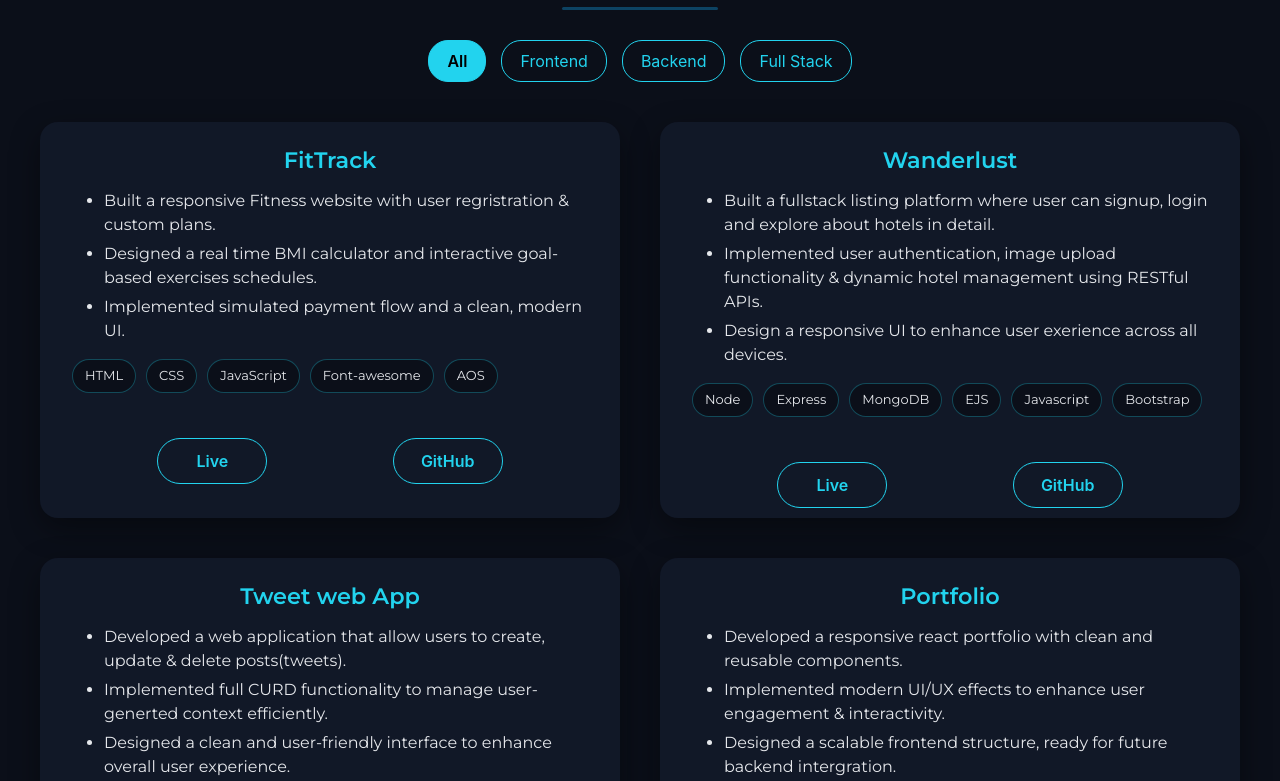
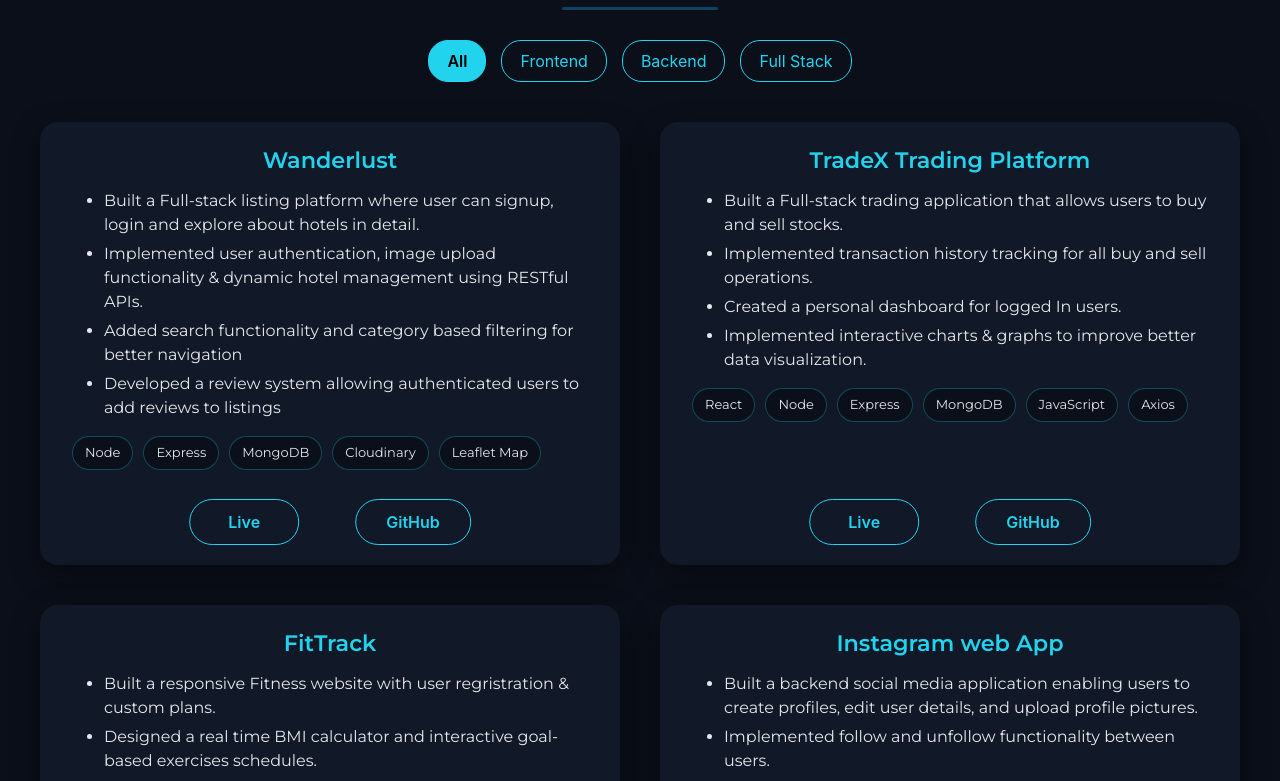
Before and after one commit to amankumawat06/Aman-Portfolio, a React (Create React App) app: page / in a window 1280 px wide. Shown: the part 992-1773 px from the top of the page. Built offline with nearby package versions, Linux system fonts and the light colour scheme; a web font is replaced by a local one.

Commit message:
Update projects

```diff
--- a/src/components/Certificates.jsx
+++ b/src/components/Certificates.jsx
@@ -24,7 +24,6 @@ const Certificates = () => {
         <h1 className="mb-5 titleLine" style={{color:"#E5E7EB"}}>Certificates</h1>
       </div>
 
-      {/* CERTIFICATES LIST */}
       <div className="certificates">
         {allCertificates.map((certificate, idx) => (
           <div className="certificate" key={idx}>
--- a/src/components/Dashboard.jsx
+++ b/src/components/Dashboard.jsx
@@ -8,15 +8,12 @@ const Dashboard = () => {
   const navigate = useNavigate();
   return (
     <section className="hero-section" id="about">
-      {/* ABOUT HEADING */}
       <div className="about-heading">
         <h2 className="titleLine">About</h2>
         {/* <div className="about-line"></div> */}
       </div>
 
-      {/* HERO CONTENT */}
       <div className="hero-container">
-        {/* LEFT */}
         <div className="hero-left">
           <span className="hero-badge">👋 Hii, I'm Aman kumawat</span>
 
@@ -25,13 +22,13 @@ const Dashboard = () => {
           </h1>
 
           <p className="hero-subtitle">
-            I'm a BCA graduate. Currently, I'm working as a Full stack developer Intern at webMobi360 <br />
+            BCA graduate from Apex university, focused on building real wrold full stack application <br />
             <div
               className="knowMore mt-2"
               // onClick={() => navigate("/moreAboutMe")}
             >
               <Link to="/moreAboutMe" className="knowMore-link" target="_blank" rel="noopener noreferrer">
-                know more About me...
+                know more about me...
               </Link>
             </div>
           </p>
@@ -53,7 +50,6 @@ const Dashboard = () => {
           </div>
         </div>
 
-        {/* Right Panel */}
         <div className="hero-right">
           <div className="image-glow"></div>
           <img
@@ -74,7 +70,7 @@ const Dashboard = () => {
           <FaLinkedin className="social-icon lin" />
         </a>
         <a href="https://github.com/amankumawat06?tab=repositories" target="_blank" className="icon github">
-          <FaGithub className="social-icon github"/>
+          <FaGithub className="social-icon githu"/>
         </a>
       </div>
     </section>
--- a/src/components/MoreAboutMe.jsx
+++ b/src/components/MoreAboutMe.jsx
@@ -9,9 +9,10 @@ import {
   SiNodedotjs,
   SiExpress,
   SiMongodb,
-  SiRedux,
-  SiGit,
-  SiGithub,
+  // SiRedux,
+  // SiGit,
+  // SiGithub,
+  SiCloudinary
 } from "react-icons/si";
 
 const MoreAboutMe = () => {
@@ -85,6 +86,14 @@ const MoreAboutMe = () => {
                   </span>
                 </div>
               </div>
+              <div className="workSkills mt-4">
+                <h4><SiCloudinary/> Cloud Services : </h4>
+                <div className="hero-skills">
+                  <span>
+                    <SiCloudinary className="cloudinary" /> Clouinary
+                  </span>
+                </div>
+              </div>
             </p>
           </p>
           <p className="hero-subtitle pt-2">
--- a/src/components/Projects.jsx
+++ b/src/components/Projects.jsx
@@ -2,6 +2,34 @@ import React,{useState} from "react";
 import "./style.css";
 
 const projectData = [
+  {
+    title: "Wanderlust",
+    description:[
+      "Built a Full-stack listing platform where user can signup, login and explore about hotels in detail.",
+      "Implemented user authentication, image upload functionality & dynamic hotel management using RESTful APIs.",
+      "Added search functionality and category based filtering for better navigation",
+      "Developed a review system allowing authenticated users to add reviews to listings"
+    ],
+    image: "../Images/project-ai.png",
+    tech: ["Node", "Express", "MongoDB","Cloudinary", "Leaflet Map"],
+    category: "fullstack",
+    live: "https://wanderlustplatform.vercel.app/listings",
+    github: "https://github.com/amankumawat06/Wanderlust/blob/master/README.md",
+  },
+  {
+    title: "TradeX Trading Platform",
+    description:[
+      "Built a Full-stack trading application that allows users to buy and sell stocks.",
+      "Implemented transaction history tracking for all buy and sell operations.",
+      "Created a personal dashboard for logged In users.",
+      "Implemented interactive charts & graphs to improve better data visualization."
+    ],
+    image: "../Images/project-ai.png",
+    tech: ["React", "Node", "Express","MongoDB", "JavaScript", "Axios"],
+    category: "fullstack",
+    live: "https://trade-x-trading-platform-five.vercel.app/",
+    github: "https://github.com/amankumawat06/TradeX-Trading-Platform/blob/main/README.md",
+  },
   {
     title: "FitTrack",
     description:[
@@ -16,43 +44,17 @@ const projectData = [
     github: "https://github.com/amankumawat06/FitTrack-GYM-website/blob/main/README.md",
   },
   {
-    title: "Wanderlust",
-    description:[
-      "Built a fullstack listing platform where user can signup, login and explore about hotels in detail.",
-      "Implemented user authentication, image upload functionality & dynamic hotel management using RESTful APIs.",
-      "Design a responsive UI to enhance user exerience across all devices."
-    ],
-    image: "../Images/project-ai.png",
-    tech: ["Node", "Express", "MongoDB","EJS", "Javascript", "Bootstrap"],
-    category: "fullstack",
-    live: "#",
-    github: "https://github.com/amankumawat06/Wanderlust",
-  },
-  {
-    title: "Tweet web App",
+    title: "Instagram web App",
    description:[
-      "Developed a web application that allow users to create, update & delete posts(tweets).",
-      "Implemented full CURD functionality to manage user-generted context efficiently.",
-      "Designed a clean and user-friendly interface to enhance overall user experience."
+      "Built a backend social media application enabling users to create profiles, edit user details, and upload profile pictures.",
+      "Implemented follow and unfollow functionality between users.",
+      "Integrated profile picture upload using Cloudinary and managed data with MongoDB."
     ],
     image: "../Images/project-portfolio.png",
-    tech: ["Node", "Express", "EJS", "MongoDB", "Bootstrap"],
+    tech: ["Node", "Express", "EJS", "MongoDB", "Bootstrap", "Cloudnary"],
     category: "backend",
-    live: "https://mini-quroa.onrender.com/posts",
-    github: "https://github.com/amankumawat06/Tweet-web-App",
-  },
-  {
-    title: "Portfolio",
-    description:[
-      "Developed a responsive react portfolio with clean and reusable components.",
-      "Implemented modern UI/UX effects to enhance user engagement & interactivity.",
-      "Designed a scalable frontend structure, ready for future backend intergration."
-    ],
-    image: "../Images/project-api.png",
-    tech: ["React", "Javascript", "Bootstrap", "CSS", "Font-awesome"],
-    category: "frontend",
-    live: "https://aman-portfolio-42wk.vercel.app/",
-    github: "https://github.com/amankumawat06/Aman-Portfolio/blob/main/src/App.js",
+    live: "https://instagram-web-app-1.onrender.com/",
+    github: "https://github.com/amankumawat06/Instagram-web-App/blob/main/README.md",
   },
 ];
 
@@ -68,7 +70,7 @@ const Projects = () => {
     <section className="projects-section" id="projects">
       <h2 className="section-title titleLine">Projects</h2>
 
-      {/* FILTER BUTTONS */}
+      {/* Filter buttons */}
       <div className="project-filters">
         <button className={filter === "all" ? "selectedSkill" : ""} onClick={() => setFilter("all")}>All</button>
         <button className={filter === "frontend" ? "selectedSkill" : ""} onClick={() => setFilter("frontend")}>Frontend</button>
@@ -99,10 +101,10 @@ const Projects = () => {
               </div>
             </div>
             <div className="project-actions mb-1`">
-              <a href={project.live} target="_blank" rel="noreferrer">
+              <a href={project.live} target="_blank" rel="noreferrer" className="liveBtn">
                 Live
               </a>
-              <a href={project.github} target="_blank" rel="noreferrer">
+              <a href={project.github} target="_blank" rel="noreferrer" className="githubBtn">
                 GitHub
               </a>
           </div>
--- a/src/components/Skills.jsx
+++ b/src/components/Skills.jsx
@@ -13,6 +13,7 @@ import {
   SiRedux,
   SiGit,
   SiGithub,
+  SiCloudinary,
 } from "react-icons/si";
 
 const Skills = () => {
@@ -22,7 +23,6 @@ const Skills = () => {
 
       <div className="skills-grid">
 
-        {/* FRONTEND */}
         <div className="skill-card">
           <h3>Frontend</h3>
           <div className="skill-tags">
@@ -35,7 +35,6 @@ const Skills = () => {
           </div>
         </div>
 
-        {/* BACKEND */}
         <div className="skill-card">
           <h3>Backend</h3>
           <div className="skill-tags">
@@ -46,7 +45,6 @@ const Skills = () => {
           </div>
         </div>
 
-        {/* DATABASE & TOOLS */}
         <div className="skill-card">
           <h3>Database & Tools</h3>
           <div className="skill-tags">
@@ -56,6 +54,13 @@ const Skills = () => {
           </div>
         </div>
 
+        <div className="skill-card">
+          <h3>Cloud Services</h3>
+          <div className="skill-tags">
+            <span><SiCloudinary className="cloudinary" /> Cloudinary</span>
+          </div>
+        </div>
+
       </div>
     </section>
   );
--- a/src/components/style.css
+++ b/src/components/style.css
@@ -393,6 +393,7 @@
   transition: all 0.4s ease;
   position: relative;
   overflow: hidden;
+  min-height: 177px;
 }
 
 .skill-card::before {
@@ -415,7 +416,7 @@
 /* CARD TITLE */
 .skill-card h3 {
   font-size: 1.4rem;
-  margin-bottom: 15px;
+  margin-bottom: 25px;
   color: #22d3ee;
 }
 
@@ -429,6 +430,7 @@
 .skill-tags span {
   display: flex;
   align-items: center;
+  justify-content: center;
   gap: 8px;
   background: #111827;
   padding: 8px 14px;
@@ -436,7 +438,8 @@
   font-size: 14px;
   border: 1px solid rgba(34, 211, 238, 0.3);
   transition: 0.3s;
-    cursor: pointer !important;
+  cursor: pointer !important;
+  min-width: 100px;
 }
 .skill-tags span svg {
   font-size: 18px;
@@ -467,6 +470,7 @@
 .mongo { color: #47a248; }
 .git { color: #f05032; }
 .github { color: #e5e7eb; }
+.cloudinary { color: #3448c5; }
 
 
 
@@ -518,13 +522,14 @@
   transition: transform 0.4s ease;
   box-shadow: 0 10px 30px rgba(0, 0, 0, 0.4);
   padding: 0 7px 10px;
+  position: relative;
+  padding-bottom: 70px;
 }
 
 .project-card:hover {
   transform: translateY(-10px);
 }
 
-/* IMAGE */
 .project-image {
   position: relative;
   overflow: hidden;
@@ -569,7 +574,6 @@
   transform: translateY(0);
 }
 
-/* CONTENT */
 .project-content {
   padding: 25px;
   font-family: "Montserrat", sans-serif;
@@ -601,7 +605,6 @@
   color: #cbd5f5;
 }
 
-/* TECH STACK */
 .project-tech {
   display: flex;
   flex-wrap: wrap;
@@ -617,26 +620,26 @@
   border: 1px solid rgba(34, 211, 238, 0.3);
 }
 
-/* RESPONSIVE */
 @media (max-width: 975px) {
   .projects-grid {
     grid-template-columns: 1fr;
   }
 }
 
-/* ACTION BUTTONS */
 .project-actions {
-  margin-top: 20px;
+  /* margin-top: 20px; */
   display: flex;
   justify-content: space-evenly;
-  gap: 15px;
-  /* width: 300px; */
+  gap: 16px;
+  position: absolute;
+  bottom: 20px;
+  left: 50%;
+  transform: translateX(-50%);
 }
 
 .project-actions a {
-  flex: 1;
   text-align: center;
-  padding: 10px 0;
+  padding: 10px 30px;
   border-radius: 25px;
   font-weight: 600;
   text-decoration: none;
@@ -644,8 +647,10 @@
   border: 1px solid #22d3ee;
   color: #22d3ee;
   transition: 0.3s ease;
-  max-width: 110px;
+  min-width: 110px;
+  margin: 0 20px;
 }
+
 
 .project-actions a:hover {
   background: #22d3ee;
@@ -658,7 +663,11 @@
   font-weight: 600 !important;
 }
 
-
+@media (min-width:500px) and (max-width:975px) {
+  .project-actions a{
+    margin: 0 80px;
+  }
+}
 
 
 /* EXPERIENCE SECTION */
@@ -876,7 +885,7 @@
 }
 
 .cert-btn:hover::before{
-  content: "View";
+  content: "view";
   position: absolute;
   top: 0;
   right: -50px;
@@ -1037,6 +1046,7 @@
 
 .socialIcons .icon:hover {
   transform: translateY(-6px) scale(1.06);
+  transition: all 0.2s ease-in-out;
 }
 
 .insta:hover {
```
